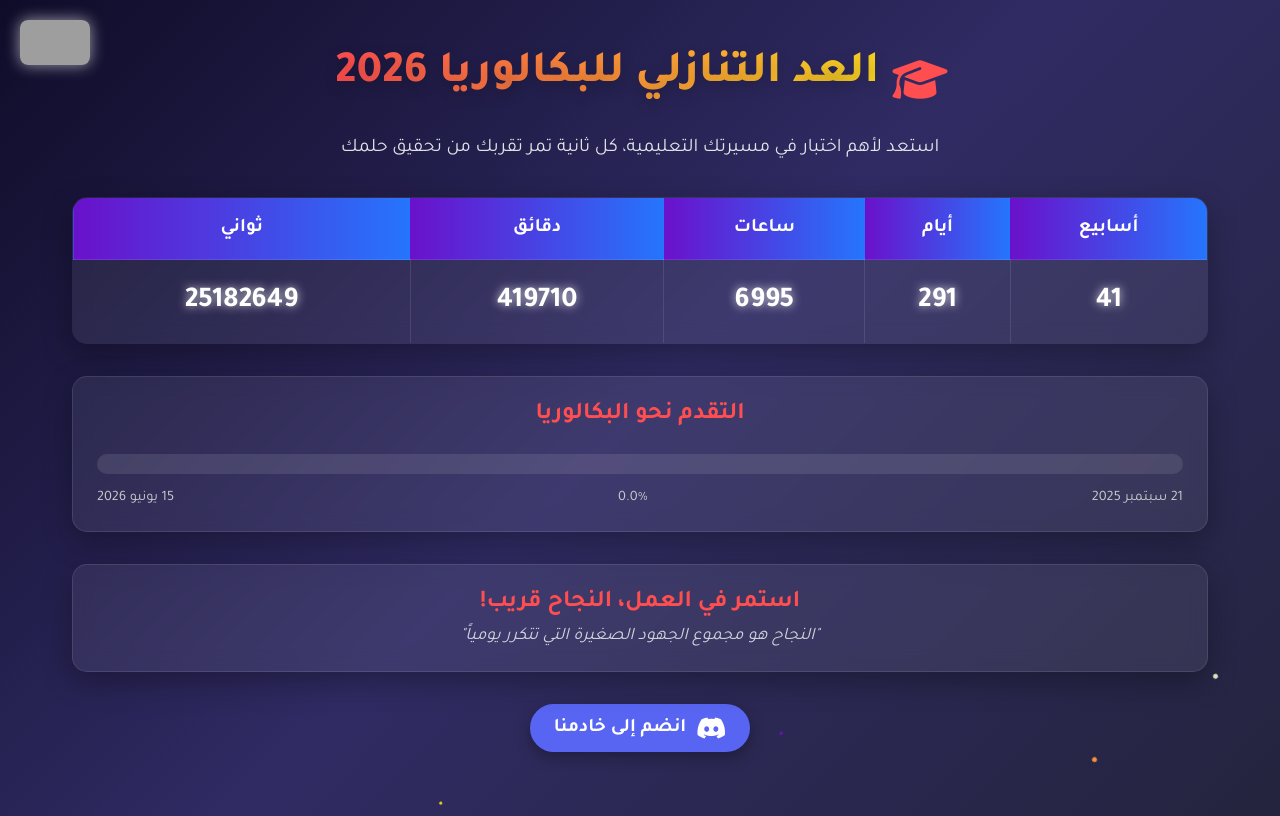
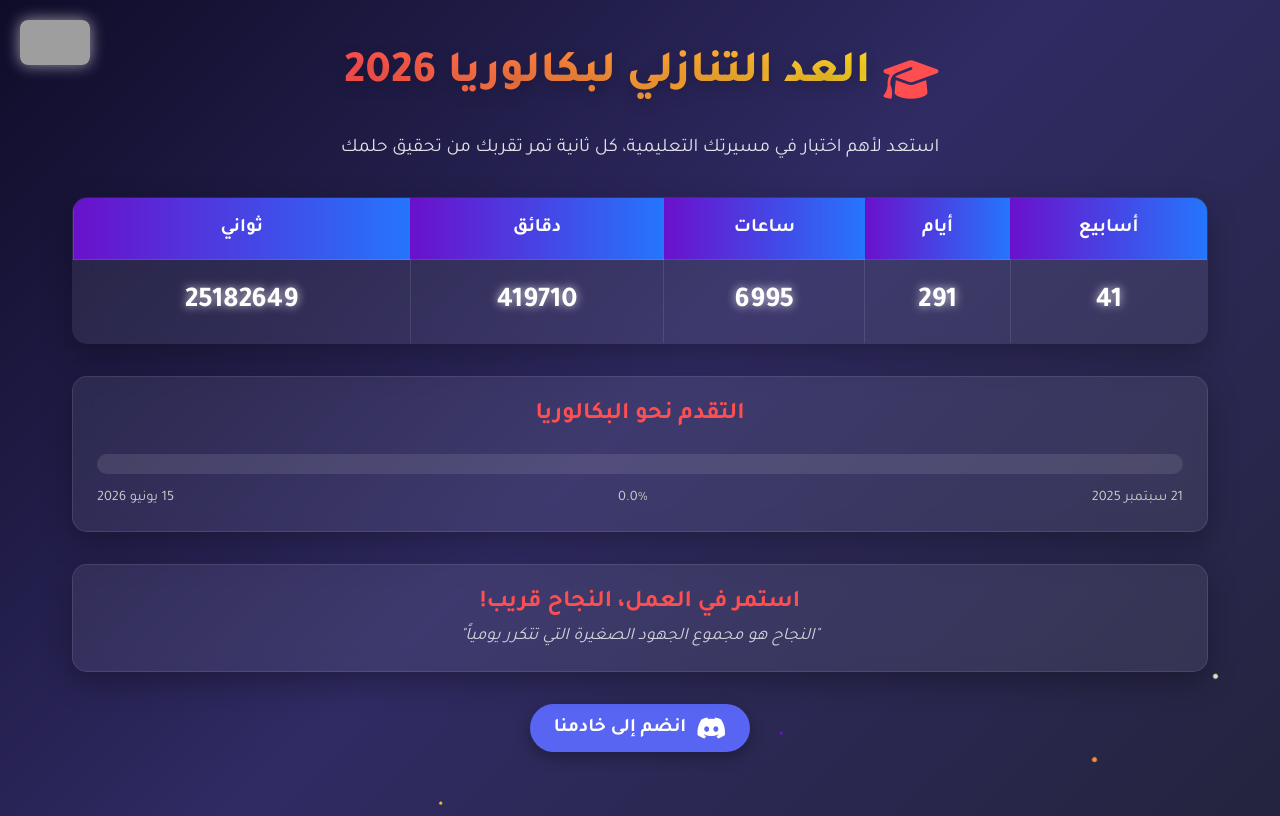
Before and after one commit to rayaneyounes107-cyber/BAC-2026, a plain HTML site: page index.html in a window 1280 px wide. Drawn offline with Linux system fonts and the light colour scheme; grey boxes are pictures that could not be loaded.

Commit message:
Update index.html

```diff
--- a/index.html
+++ b/index.html
@@ -3,7 +3,7 @@
 <head>
     <meta charset="UTF-8">
     <meta name="viewport" content="width=device-width, initial-scale=1.0">
-    <title>العد التنازلي للبكالوريا 2026</title>
+    <title>العد التنازلي لبكالوريا 2026</title>
     <!-- Favicon 🎓 -->
     <link rel="icon" type="image/png" href="https://cdn-icons-png.flaticon.com/512/3135/3135755.png">
     <link href="https://fonts.googleapis.com/css2?family=Tajawal:wght@400;700;800&display=swap" rel="stylesheet">
@@ -290,7 +290,7 @@
         <header>
             <div class="logo">
                 <i class="fas fa-graduation-cap logo-icon"></i>
-                <h1>العد التنازلي للبكالوريا 2026</h1>
+                <h1>العد التنازلي لبكالوريا 2026</h1>
             </div>
             <p class="subtitle">استعد لأهم اختبار في مسيرتك التعليمية، كل ثانية تمر تقربك من تحقيق حلمك</p>
         </header>
```
